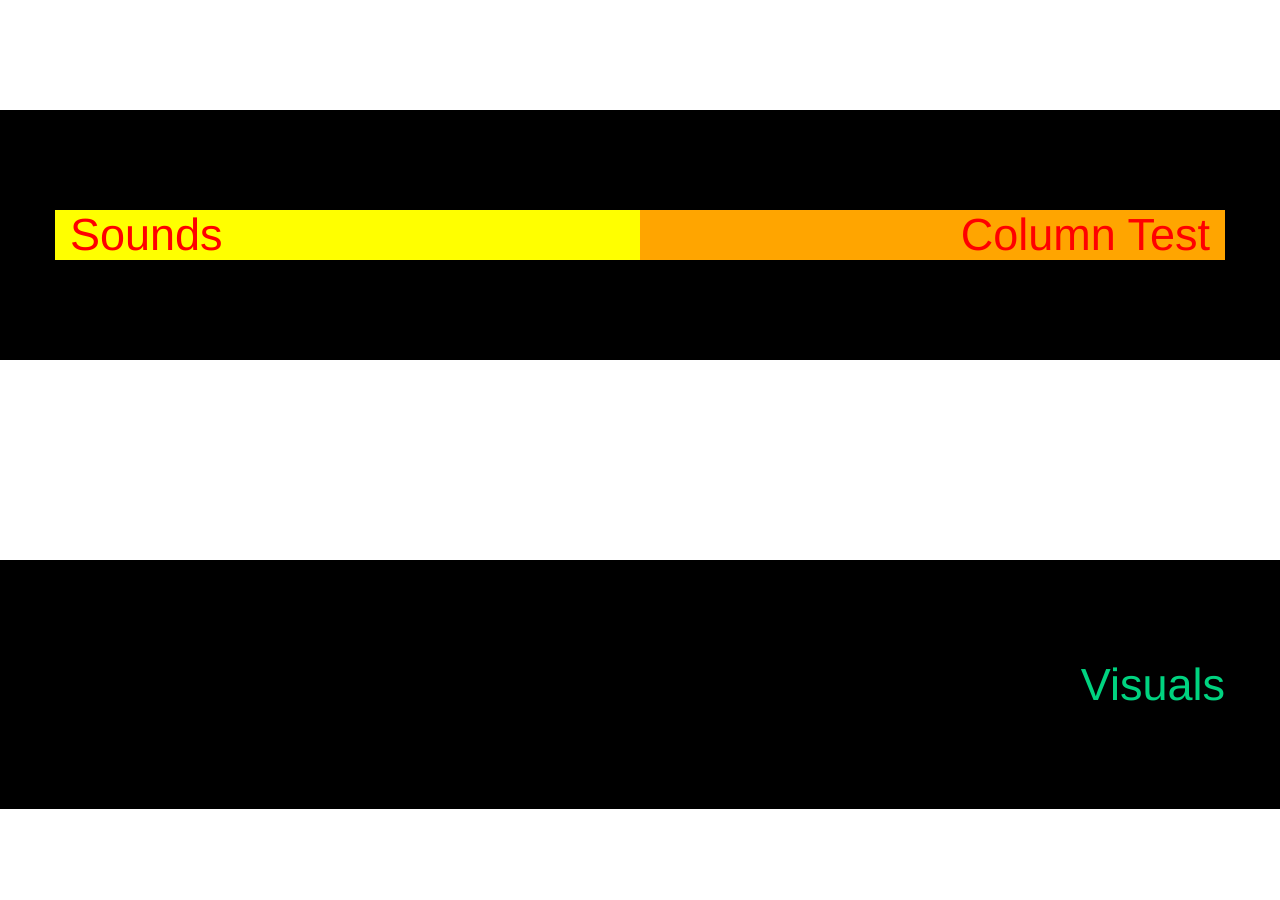
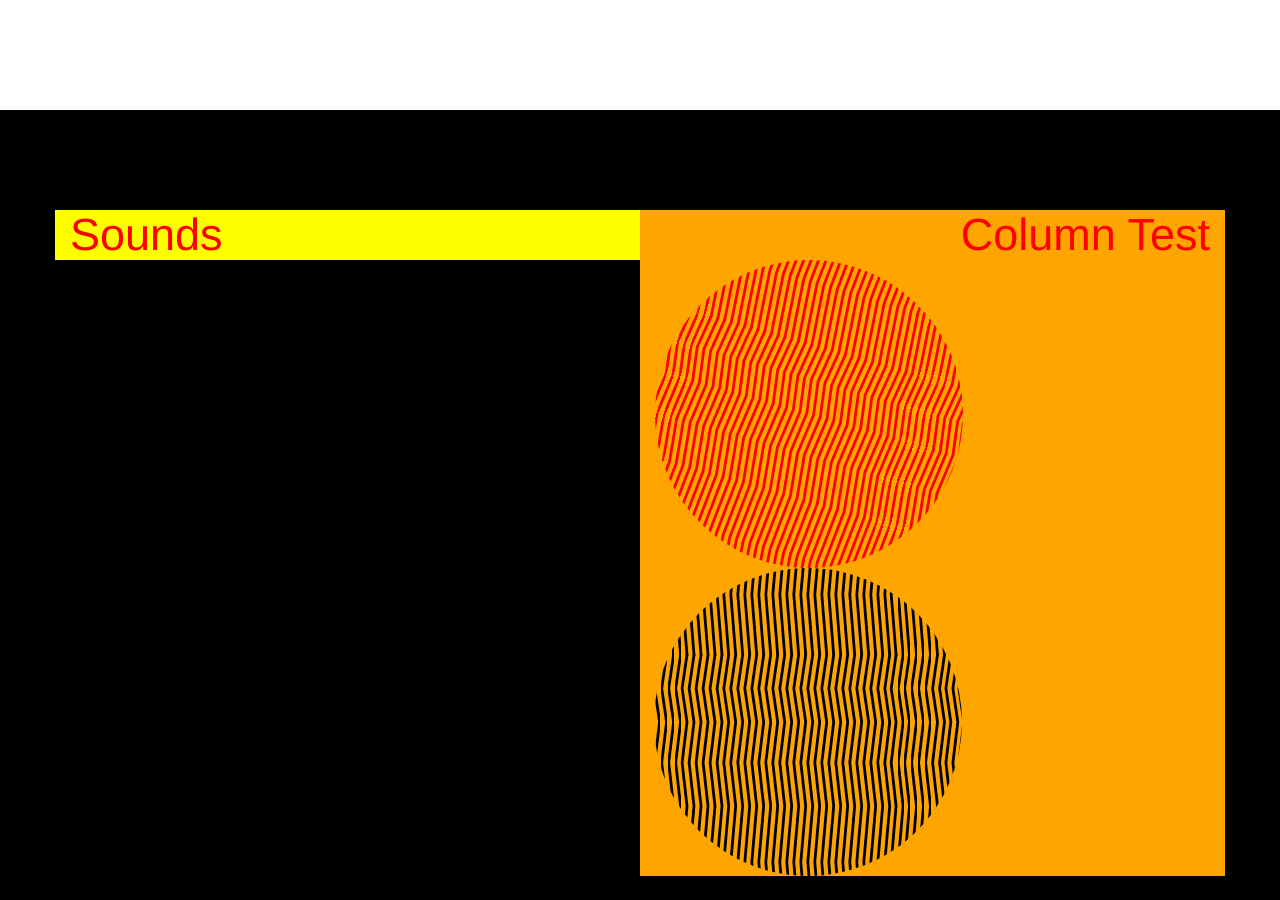
Before and after one commit to yukonnor/yukonnor.github.io, a Jekyll site: the page built from index.html, in a window 1280 px wide and 900 px high, scrolled down 670 px. Built offline with Jekyll 4.4.1, drawn with Linux system fonts in a browser that asks for light colours.

Commit message:
Update sounds.html

```diff
--- a/_includes/sounds.html
+++ b/_includes/sounds.html
@@ -8,10 +8,9 @@
                 </div>
                 <div class="col-sm-6" style="background-color:orange;">
                     <h2 class="text-sounds text-right">Column Test</h2>
+                    <img class="img-on-bottom" src="/images/moire_bottom_red.svg" alt="read squiggles obscured by black squigles">
+                    <img class="img-on-top" src="/images/moire_top_black.svg" alt="black squiggles obsuring a red background">
                 </div>
             </div>
         </div>
     </section>
-
-  <!-- <img class="img-responsive" src="/images/moire_bottom_red.svg" alt="read squiggles obscured by black squigles"> -->
-  <!-- <img class="img-responsive-inner" src="/images/moire_top_black.svg" alt="black squiggles obsuring a red background"> -->
```
